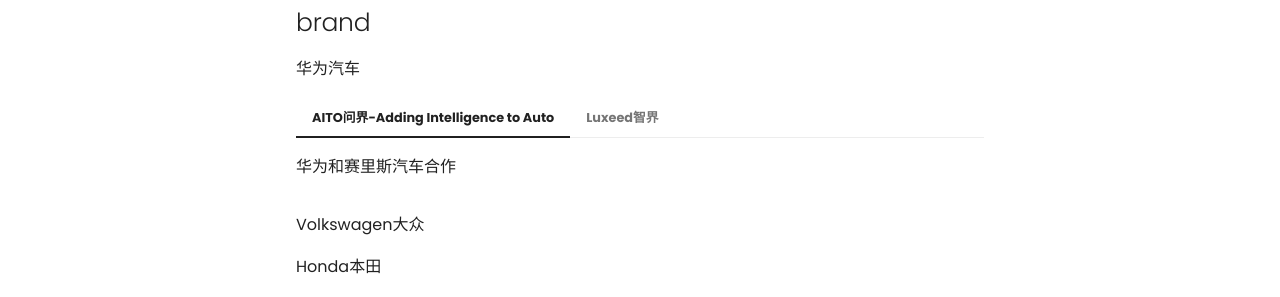
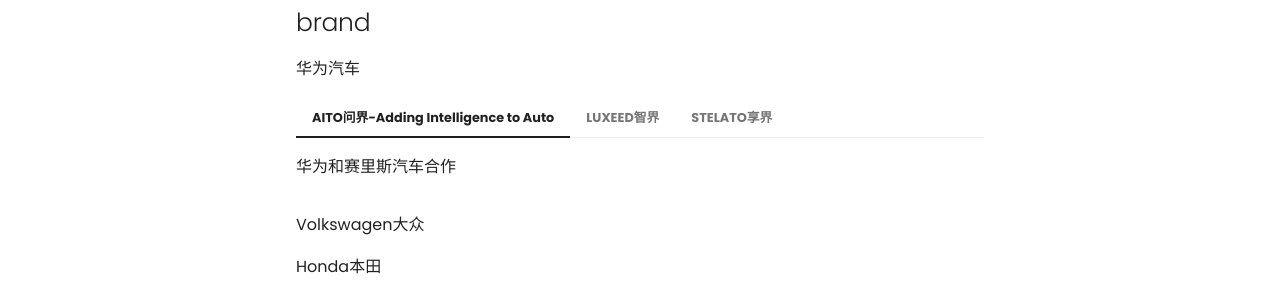
Before and after one commit to Pengyu-Jin/Pengyu-Jin.github.io, an MkDocs documentation site: the page built from docs/interest/Vehicle/Vehicle_infor.md, in a window 1280 px wide and 900 px high, scrolled down 545 px. Shown: the part 407-704 px from the top of the window. Built offline with MkDocs 1.6.1 and Material for MkDocs 9.7.7, drawn with Linux system fonts in a browser that asks for light colours; comment, search, counter and statistics services are not loaded.

Commit message:
华为汽车+

```diff
--- a/docs/interest/Vehicle/Vehicle_infor.md
+++ b/docs/interest/Vehicle/Vehicle_infor.md
@@ -38,9 +38,13 @@
 
     华为和赛里斯汽车合作
 
-=== "Luxeed智界"
+=== "LUXEED智界"
 
     华为和奇瑞汽车合作
+
+=== "STELATO享界"
+
+    华为和北汽集团合作
 
 Volkswagen大众
 
```
